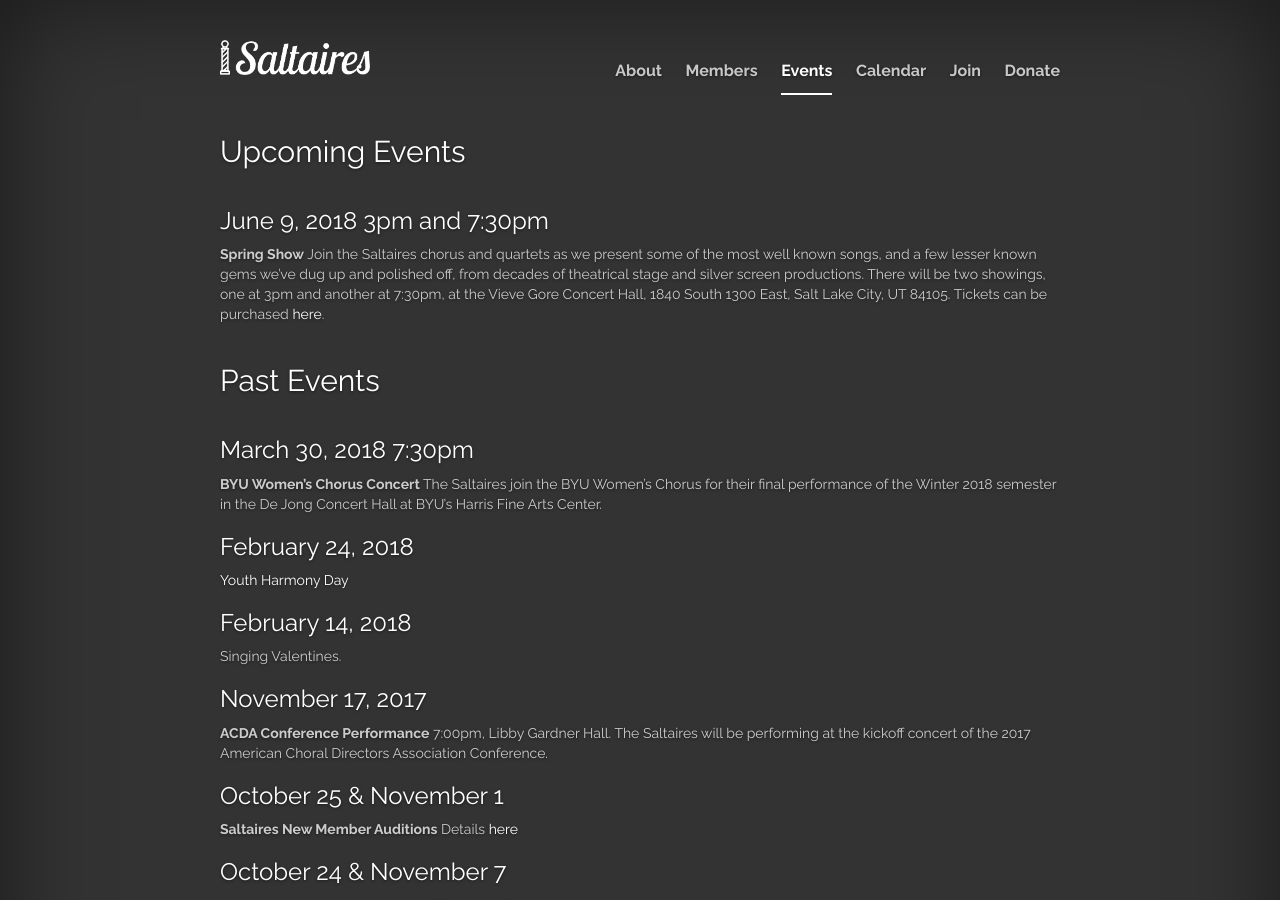
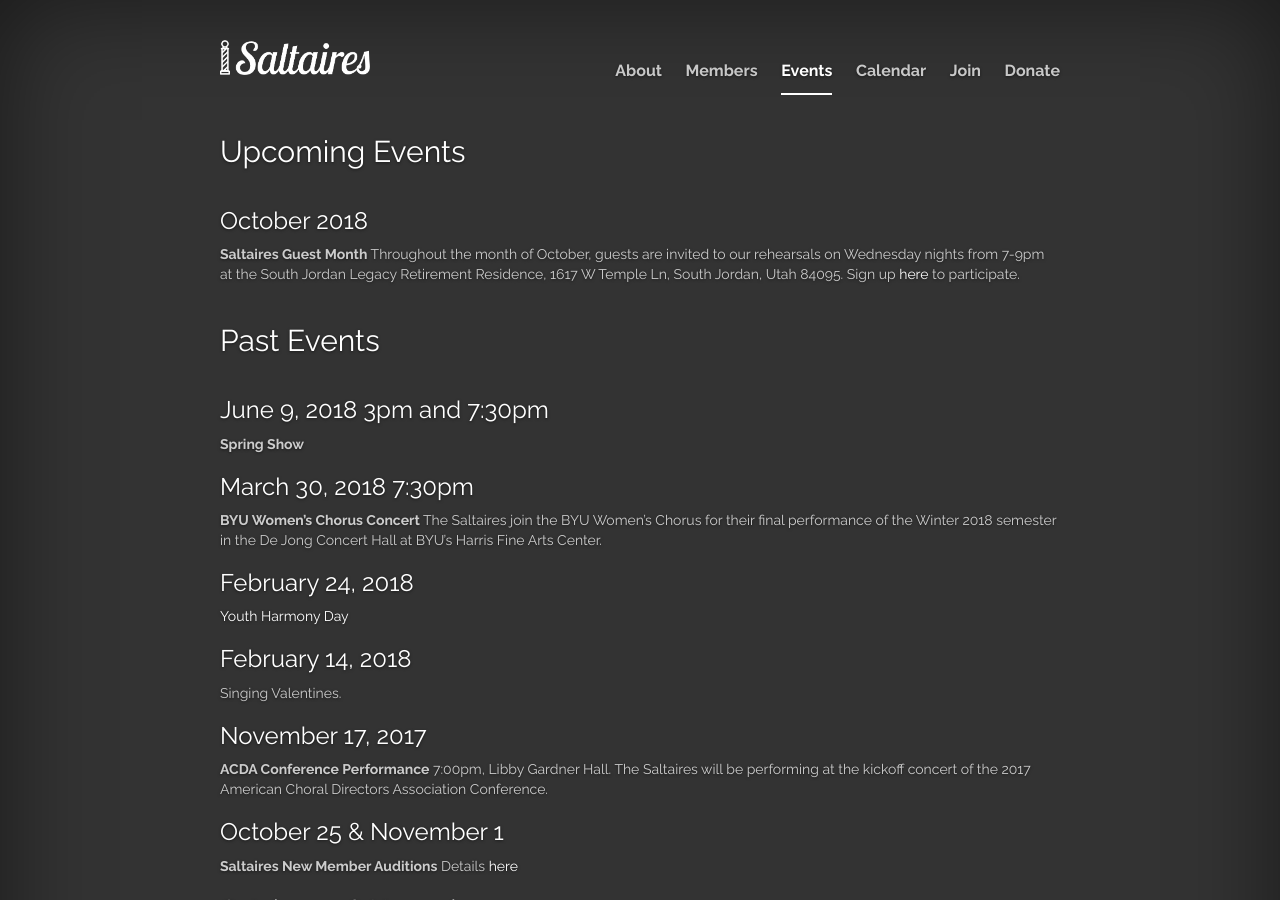
Before and after one commit to cayblood/saltaires, a Jekyll site: the page built from jekyll-site/events.md, in a window 1280 px wide and 900 px high. Built offline with Jekyll 4.4.1, drawn with Linux system fonts in a browser that asks for light colours; nearby versions of some CDN libraries; library files that are not in the unit come from our copies.

Commit message:
Add guest month for 2018

```diff
--- a/jekyll-site/events.md
+++ b/jekyll-site/events.md
@@ -6,16 +6,16 @@
 
 <h2 class="top">Upcoming Events</h2>
 
+### October 2018
+
+**Saltaires Guest Month** Throughout the month of October, guests are invited to our rehearsals on Wednesday nights from 7-9pm at the South Jordan Legacy Retirement Residence, 1617 W Temple Ln, South Jordan, Utah 84095. Sign up [here](https://goo.gl/C5ZVoU) to participate.
+
+
+## Past Events
+
 ### June 9, 2018 3pm and 7:30pm
 
-**Spring Show** Join the Saltaires chorus and quartets as we present some of the
-most well known songs, and a few lesser known gems we’ve dug up and polished off,
-from decades of theatrical stage and silver screen productions. There will be two showings,
-one at 3pm and another at 7:30pm, at the Vieve Gore Concert Hall,
-1840 South 1300 East, Salt Lake City, UT 84105. Tickets can be purchased
-[here](https://saltaires2018.brownpapertickets.com/).
-
-## Past Events
+**Spring Show**
 
 ### March 30, 2018 7:30pm
 
--- a/jekyll-site/index.html
+++ b/jekyll-site/index.html
@@ -6,7 +6,9 @@
 <div class="home-news"><a href="/valentines/">Order</a> your Singing Valentine now!</div>
 -->
 
+<!--
 <div class="home-news"><a href="https://saltaires2018.brownpapertickets.com/">Order</a> tickets to our spring show now!</div>
+-->
 
 <h1 class="cover-heading">Let the harmony move you.</h1>
 <p class="lead">The Saltaires are an internationally-acclaimed men's chorus that will forever change the way you think about barbershop music.</p>
```
Also changed, not shown: 1 other file.
